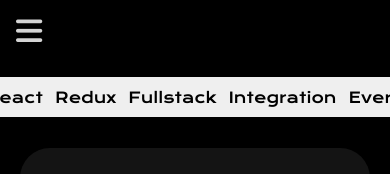
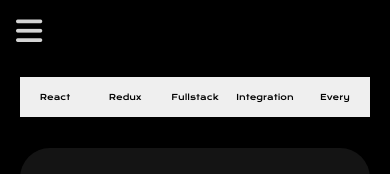
Before and after one commit to Arnaud293/Alt293_PortFolio, a React (Create React App) app: page /projects in a window 390 px wide. Shown: the top 174 px of the page. Built offline with nearby package versions, Linux system fonts and the light colour scheme.

Commit message:
Project page full responsive

```diff
--- a/src/styles/index.css
+++ b/src/styles/index.css
@@ -678,6 +678,20 @@
   font-size: 15px;
 }
 
+@media screen and (max-width: 780px) {
+  .projects-sort-btn {
+    font-size: 12px;
+    width: 100px;
+  }
+}
+
+@media screen and (max-width: 500px) {
+  .projects-sort-btn {
+    font-size: 8px;
+    width: 70px;
+  }
+}
+
 .projects-sort-btn:active {
   background: #9200EB;
   color: #FFFFFF;
@@ -699,6 +713,20 @@
   font-size: 15px;
   background: #9200EB;
   color: #FFFFFF;
+}
+
+@media screen and (max-width: 780px) {
+  .active-btn {
+    font-size: 12px;
+    width: 100px;
+  }
+}
+
+@media screen and (max-width: 500px) {
+  .active-btn {
+    font-size: 8px;
+    width: 70px;
+  }
 }
 
 .dynamic-text {
```
Also changed, not shown: src/styles/components/_buttons.scss (+16 -0 lines), 1 other file (tests, documents, lock files or other folders).
